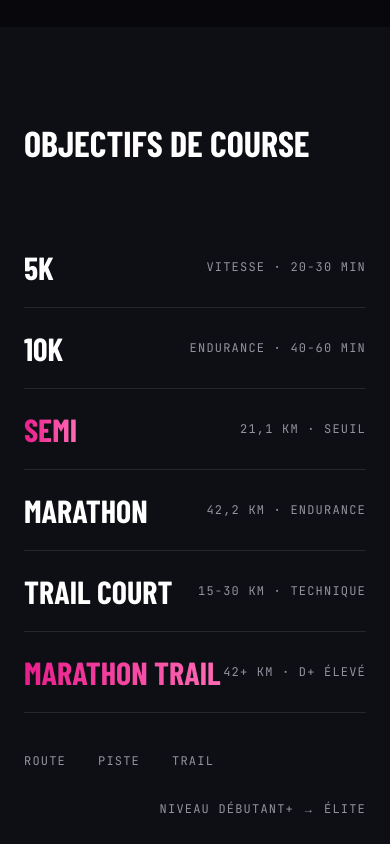
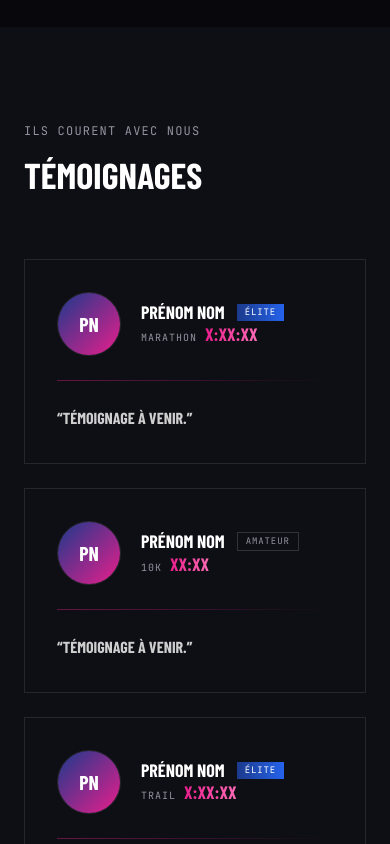
Before and after one commit to alessio200225-wq/42-run-club, a Next.js app: page / in a window 390 px wide. Shown: the part 5240-6084 px from the top of the page. Built offline with nearby package versions, Linux system fonts and the light colour scheme; a web font is replaced by a local one.

Commit message:
Replace distances section with testimonials template
Two runner types (ÉLITE/AMATEUR) with photo, name, best perf, quote.
Navbar updated to link to #temoignages.

Co-Authored-By: Claude Sonnet 4.6 <noreply@anthropic.com>

```diff
--- a/app/page.tsx
+++ b/app/page.tsx
@@ -25,7 +25,7 @@ function useReveal(selector: string, options?: IntersectionObserverInit) {
 const NAV_LINKS = [
   { label: "Concept",  href: "#concept"  },
   { label: "Formules", href: "#formules" },
-  { label: "Distances",href: "#distances"},
+  { label: "Témoignages", href: "#temoignages" },
   { label: "Contact",  href: "#contact"  },
 ];
 
@@ -74,13 +74,39 @@ const FORMULES = [
     ]},
 ];
 
-const DISTANCES = [
-  { name:"5K",             detail:"Vitesse · 20-30 min",  accent:false },
-  { name:"10K",            detail:"Endurance · 40-60 min",accent:false },
-  { name:"SEMI",           detail:"21,1 km · Seuil",      accent:true  },
-  { name:"MARATHON",       detail:"42,2 km · Endurance",  accent:false },
-  { name:"TRAIL COURT",    detail:"15-30 km · Technique", accent:false },
-  { name:"MARATHON TRAIL", detail:"42+ km · D+ élevé",    accent:true  },
+const TEMOIGNAGES = [
+  {
+    photo: null,
+    prenom: "Prénom",
+    nom: "NOM",
+    niveau: "ÉLITE",
+    perf: { distance: "Marathon", chrono: "X:XX:XX" },
+    quote: "Témoignage à venir.",
+  },
+  {
+    photo: null,
+    prenom: "Prénom",
+    nom: "NOM",
+    niveau: "AMATEUR",
+    perf: { distance: "10K", chrono: "XX:XX" },
+    quote: "Témoignage à venir.",
+  },
+  {
+    photo: null,
+    prenom: "Prénom",
+    nom: "NOM",
+    niveau: "ÉLITE",
+    perf: { distance: "Trail", chrono: "X:XX:XX" },
+    quote: "Témoignage à venir.",
+  },
+  {
+    photo: null,
+    prenom: "Prénom",
+    nom: "NOM",
+    niveau: "AMATEUR",
+    perf: { distance: "Semi", chrono: "X:XX:XX" },
+    quote: "Témoignage à venir.",
+  },
 ];
 
 const GR = "linear-gradient(90deg,#1B3A8C 0%,#2563EB 33%,#E91E8C 66%,#FF6BB5 100%)";
@@ -277,27 +303,61 @@ export default function Home() {
         </div>
       </section>
 
-      {/* ── DISTANCES ── */}
-      <section id="distances" className="py-24 md:py-32 px-6 bg-[#2C2A38]/20">
-        <div className="max-w-5xl mx-auto">
-          <h2 className="reveal font-[family-name:var(--font-barlow)] font-extrabold uppercase text-4xl md:text-6xl text-white mb-16" style={{ transitionDelay:"0.1s" }}>Objectifs de Course</h2>
-          <div>
-            {DISTANCES.map((d, i) => (
-              <div key={d.name} className="reveal-left flex items-center justify-between py-6 border-b border-white/10 hover:translate-x-3 transition-transform"
-                style={{ transitionDelay:`${i*0.07}s` }}>
-                <span className="font-[family-name:var(--font-barlow)] font-extrabold uppercase leading-none"
-                  style={{ fontSize:"clamp(32px,6vw,72px)", ...(d.accent ? { background:"linear-gradient(90deg,#E91E8C,#FF6BB5)", WebkitBackgroundClip:"text", WebkitTextFillColor:"transparent", backgroundClip:"text" } : { color:"#fff" }) }}>
-                  {d.name}
-                </span>
-                <span className="font-[family-name:var(--font-jetbrains)] text-xs tracking-widest text-[#94929E] uppercase">{d.detail}</span>
+      {/* ── TÉMOIGNAGES ── */}
+      <section id="temoignages" className="py-24 md:py-32 px-6 bg-[#2C2A38]/20">
+        <div className="max-w-6xl mx-auto">
+          <p className="reveal font-[family-name:var(--font-jetbrains)] text-xs tracking-widest text-[#94929E] uppercase mb-4">Ils courent avec nous</p>
+          <h2 className="reveal font-[family-name:var(--font-barlow)] font-extrabold uppercase text-4xl md:text-6xl text-white mb-16" style={{ transitionDelay:"0.1s" }}>Témoignages</h2>
+          <div className="grid grid-cols-1 md:grid-cols-2 gap-6">
+            {TEMOIGNAGES.map((t, i) => (
+              <div key={i} className="reveal flex flex-col gap-6 border border-white/10 p-8 hover:border-white/20 transition-colors"
+                style={{ transitionDelay:`${i*0.1}s` }}>
+                {/* Header : photo + identité */}
+                <div className="flex items-center gap-5">
+                  {/* Photo */}
+                  <div className="relative shrink-0 w-16 h-16 rounded-full overflow-hidden border border-white/10">
+                    {t.photo ? (
+                      <Image src={t.photo} alt={`${t.prenom} ${t.nom}`} fill className="object-cover" />
+                    ) : (
+                      <div className="w-full h-full flex items-center justify-center"
+                        style={{ background:"linear-gradient(135deg,#1B3A8C,#E91E8C)" }}>
+                        <span className="font-[family-name:var(--font-barlow)] font-extrabold text-xl text-white">
+                          {t.prenom[0]}{t.nom[0]}
+                        </span>
+                      </div>
+                    )}
+                  </div>
+                  {/* Identité */}
+                  <div className="flex flex-col gap-1 flex-1 min-w-0">
+                    <div className="flex items-center gap-3">
+                      <span className="font-[family-name:var(--font-barlow)] font-extrabold uppercase text-white text-lg leading-none">
+                        {t.prenom} {t.nom}
+                      </span>
+                      <span className="font-[family-name:var(--font-jetbrains)] text-[9px] tracking-widest uppercase px-2 py-0.5 shrink-0"
+                        style={t.niveau === "ÉLITE"
+                          ? { background:"linear-gradient(90deg,#1B3A8C,#2563EB)", color:"#fff" }
+                          : { border:"1px solid rgba(255,255,255,0.15)", color:"#94929E" }}>
+                        {t.niveau}
+                      </span>
+                    </div>
+                    {/* Meilleure perf */}
+                    <div className="flex items-baseline gap-2">
+                      <span className="font-[family-name:var(--font-jetbrains)] text-[10px] tracking-widest text-[#94929E] uppercase">{t.perf.distance}</span>
+                      <span className="font-[family-name:var(--font-barlow)] font-extrabold uppercase leading-none"
+                        style={{ fontSize:"clamp(18px,3vw,26px)", background:"linear-gradient(90deg,#E91E8C,#FF6BB5)", WebkitBackgroundClip:"text", WebkitTextFillColor:"transparent", backgroundClip:"text" }}>
+                        {t.perf.chrono}
+                      </span>
+                    </div>
+                  </div>
+                </div>
+                {/* Séparateur */}
+                <div className="h-px w-full" style={{ background:"linear-gradient(90deg,rgba(233,30,140,0.4),transparent)" }} />
+                {/* Citation */}
+                <p className="font-[family-name:var(--font-barlow)] font-bold text-white/80 text-base md:text-lg leading-relaxed uppercase">
+                  &ldquo;{t.quote}&rdquo;
+                </p>
               </div>
             ))}
-          </div>
-          <div className="reveal flex flex-wrap gap-8 mt-10" style={{ transitionDelay:"0.4s" }}>
-            {["Route","Piste","Trail"].map((s) => (
-              <span key={s} className="font-[family-name:var(--font-jetbrains)] text-xs tracking-widest text-[#94929E] uppercase">{s}</span>
-            ))}
-            <span className="font-[family-name:var(--font-jetbrains)] text-xs tracking-widest text-[#94929E] uppercase ml-auto">Niveau Débutant+ → Élite</span>
           </div>
         </div>
       </section>
```
